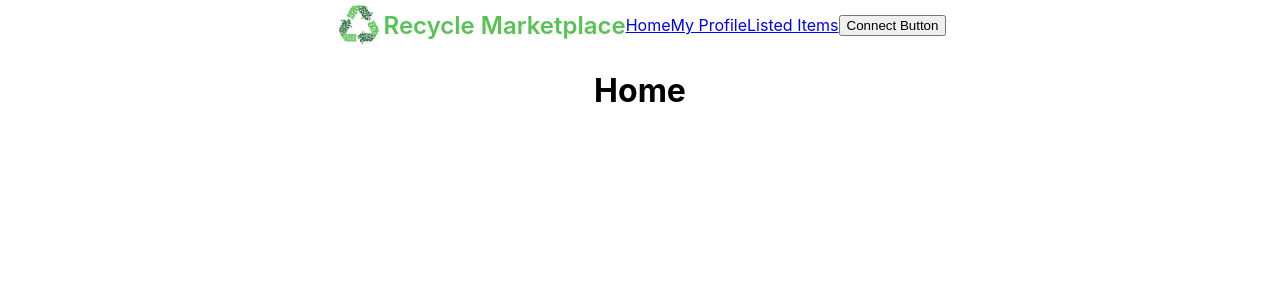
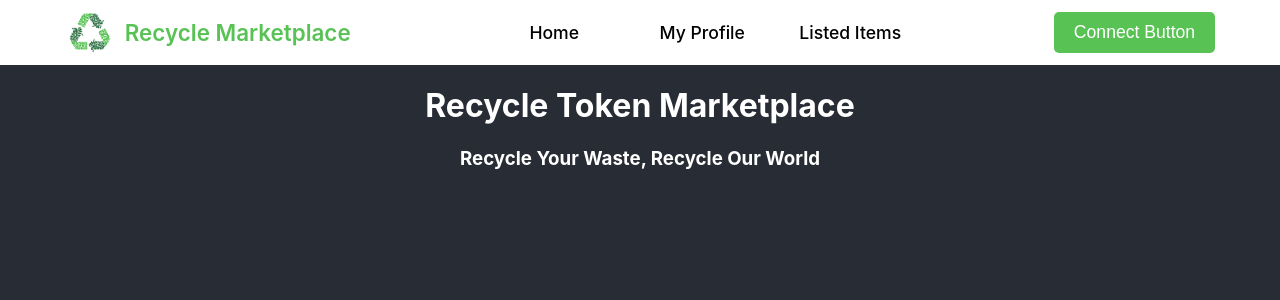
Before and after one commit to mehmet5643/Marketplace-web3, a React (Create React App) app in the folder frontend/: page / in a window 1280 px wide. Shown: the top 300 px of the page. Built offline with nearby package versions, Linux system fonts and the light colour scheme.

Commit message:
Navbar finished

```diff
--- a/frontend/src/App.css
+++ b/frontend/src/App.css
@@ -1,38 +1,7 @@
 .App {
   text-align: center;
+  background-color: #282c34;
+/* Path: frontend\src\App.css */
+  height: 100vh;
+  color: white ;
 }
-
-.App-logo {
-  height: 40vmin;
-  pointer-events: none;
-}
-
-@media (prefers-reduced-motion: no-preference) {
-  .App-logo {
-    animation: App-logo-spin infinite 20s linear;
-  }
-}
-
-.App-header {
-  background-color: #282c34;
-  min-height: 100vh;
-  display: flex;
-  flex-direction: column;
-  align-items: center;
-  justify-content: center;
-  font-size: calc(10px + 2vmin);
-  color: white;
-}
-
-.App-link {
-  color: #61dafb;
-}
-
-@keyframes App-logo-spin {
-  from {
-    transform: rotate(0deg);
-  }
-  to {
-    transform: rotate(360deg);
-  }
-}
--- a/frontend/src/Components/Navbar/Navbar.module.scss
+++ b/frontend/src/Components/Navbar/Navbar.module.scss
@@ -1,19 +1,75 @@
-.wrapper{
+.wrapper {
   display: flex;
-    justify-content: center;
+  justify-content: space-around;
   align-items: center;
-    .brand{
-        .title{
-            font-size: 1.5rem;
+  height: 65px;
+  background-color: #fff;
+  color: #000;
+  .brand {
+    .title {
+      font-size: 1.4rem;
       font-weight: 600;
-            color:#58C255;
+      color: #58c255;
     }
     display: flex;
     justify-content: center;
     align-items: center;
-        .logo{
+    gap: 10px;
+    .logo {
       width: 50px;
       height: 50px;
+      transition: all 0.3s;
+      &:hover {
+        cursor: pointer;
+        transform: scale3d(1.2,1.2,1.1);
+        transition: all 0.3s;
       }
     }
   }
+
+  .links {
+    display: flex;
+
+    text-decoration: none;
+    .link {
+      margin: 0 9px;
+      font-size: 1.1rem;
+      display: flex;
+      justify-content: center;
+      align-items: center;
+      font-weight: 500;
+      width: 130px;
+      height: 40px;
+      color: #000;
+      transition: all 0.3s;
+      text-decoration: none;
+      &:hover {
+        cursor: pointer;
+        color: #58c255;
+        transition: all 0.3s;
+        background-color: #e9efe9;
+        border-radius: 5px;
+
+      }
+    }
+  }
+  button {
+    background-color: #58c255;
+    border-color: #b0c1af;
+    color: #fff;
+    border: none;
+    border-radius: 5px;
+    padding: 10px 20px;
+    font-size: 1.1rem;
+    font-weight: 500;
+    transition: all 0.3s;
+    &:hover {
+      cursor: pointer;
+      transform: scale(1.03);
+      background-color: #fff;
+      color: #58c255;
+      border: 1px solid #58c255;
+      transition: all 0.3s;
+    }
+  }
+}
--- a/frontend/src/Pages/Home/Home.js
+++ b/frontend/src/Pages/Home/Home.js
@@ -2,8 +2,9 @@ import syles from "./Home.module.scss";
 
 export const Home = () =>{
     return(
-        <div className={syles.home}>
-            <h1>Home</h1>
+        <div className={syles.wrapper}>
+            <h1>Recycle Token Marketplace</h1>
+            <h3>Recycle Your Waste, Recycle Our World</h3>
         </div>
     )
 }
```
Lines whose indentation alone changed are shown as unchanged.
